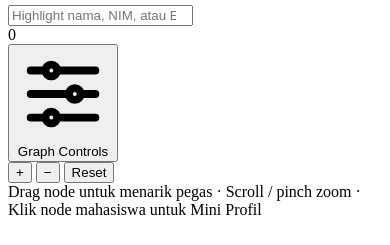
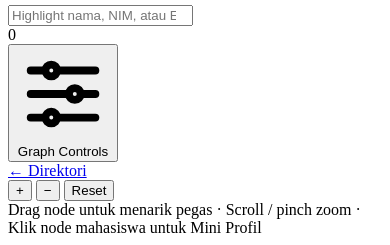
Before and after one commit to tekkom-26/buku-angkatan-tekkom-26, a Laravel app: template resources/views/graph.blade.php in a window 390 px wide. Shown: the part 3157-3402 px from the top of the page. Before the commit the page ends 3372 px from the top, so only its background shows below. Run offline with Laravel 12, Linux system fonts and the light colour scheme; the template is opened without the code that fills it, so the values that code supplies are empty; data comes from the database, SQL or seed files in the repository; some libraries are stand-ins or nearby versions.

Commit message:
fix(graph): add persistent back-to-directory button on mobile HUD

```diff
--- a/resources/views/graph.blade.php
+++ b/resources/views/graph.blade.php
@@ -305,10 +305,26 @@
             </div>
         </div>
 
-        {{-- Bottom Zoom Controls (Mobile: bottom-right & auto-hidden when Mini Profile Card opens; Desktop: bottom-left) --}}
+        {{-- Mobile/Tablet Always-Visible Back to Directory Button (bottom-left, hidden when Mini Card opens or on md+ where Filter HUD is open) --}}
         <div
-            :class="selectedStudent ? 'hidden sm:flex' : 'flex'"
-            class="pointer-events-none absolute bottom-4 right-3 sm:right-auto sm:left-3 z-20 flex-col gap-2 pb-[env(safe-area-inset-bottom)]"
+            :class="selectedStudent ? 'hidden' : 'flex md:hidden'"
+            class="pointer-events-none absolute bottom-4 left-3 z-20 pb-[env(safe-area-inset-bottom)]"
+        >
+            <a
+                :href="directoryUrl()"
+                href="{{ route('directory.index') }}"
+                class="pointer-events-auto inline-flex items-center gap-1.5 min-h-11 px-3.5 py-2 rounded-xl bg-surface-card/92 hover:bg-brand-red border border-white/15 hover:border-brand-red-hover backdrop-blur-md font-display text-xs font-semibold text-text-primary shadow-lg transition-colors"
+                aria-label="Kembali ke Direktori Mahasiswa"
+            >
+                <span class="font-mono text-brand-gold" aria-hidden="true">&larr;</span>
+                <span>Direktori</span>
+            </a>
+        </div>
+
+        {{-- Bottom Zoom Controls (Mobile/Tablet: bottom-right & auto-hidden when Mini Profile Card opens; Desktop: bottom-left) --}}
+        <div
+            :class="selectedStudent ? 'hidden md:flex' : 'flex'"
+            class="pointer-events-none absolute bottom-4 right-3 md:right-auto md:left-3 z-20 flex-col gap-2 pb-[env(safe-area-inset-bottom)]"
         >
             <div class="pointer-events-auto inline-flex items-center gap-1 rounded-xl border border-white/15 bg-surface-card/90 backdrop-blur-md p-1 shadow-lg w-fit">
                 <button
```
